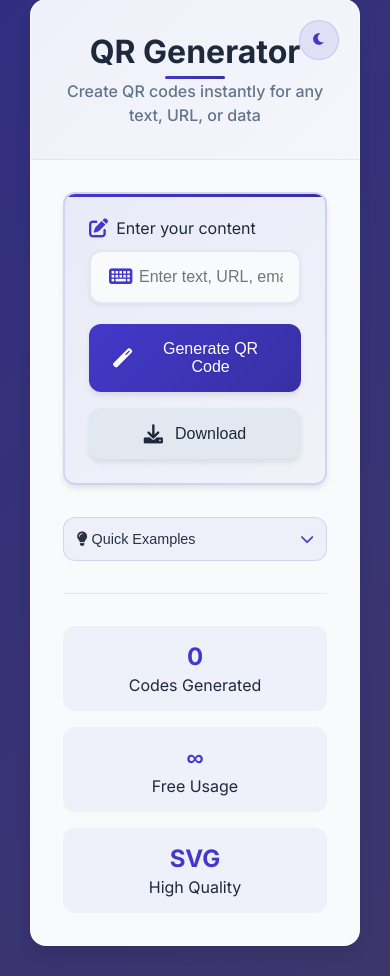
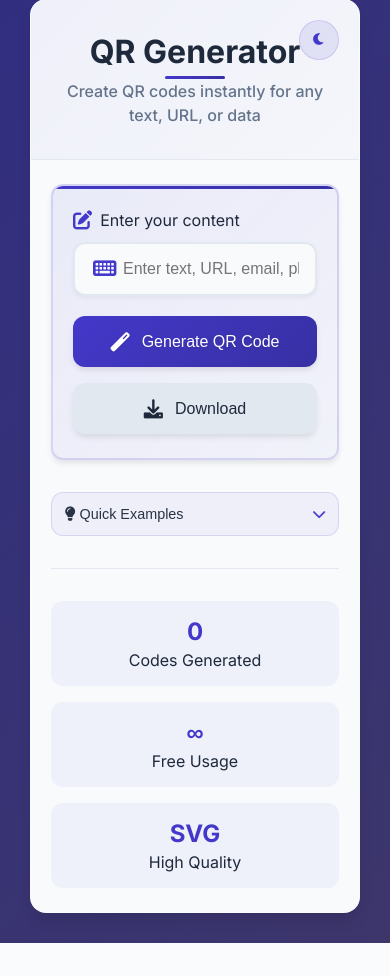
Before and after one commit to TheCodeKeep/web-qr-generator, a Flask app: page / in a window 390 px wide. Shown: the part 31-1007 px from the top of the page. After the commit the page ends 974 px from the top, so only its background shows below. Run offline with Flask 3, Linux system fonts and the light colour scheme.

Commit message:
fix: correct padding syntax in responsive styles for content and input-section

```diff
--- a/static/css/responsive.css
+++ b/static/css/responsive.css
@@ -13,8 +13,9 @@
         font-size: 1rem;
     }
 
-    .content, .input-section {
-        padding: 1.5rem, 1.25rem;
+    .content,
+    .input-section {
+        padding: 1.5rem 1.25rem;
     }
 
     .button-group {
```
